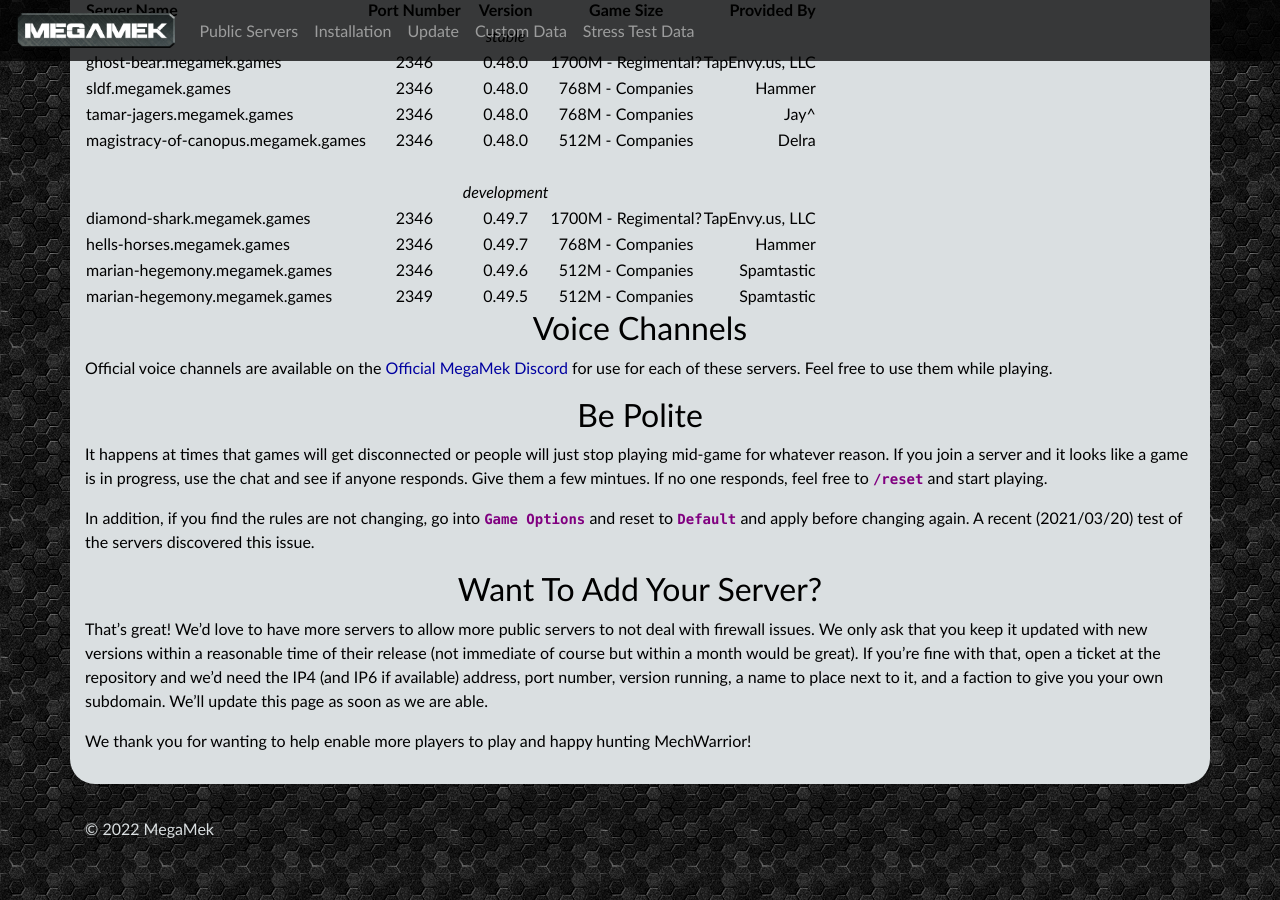
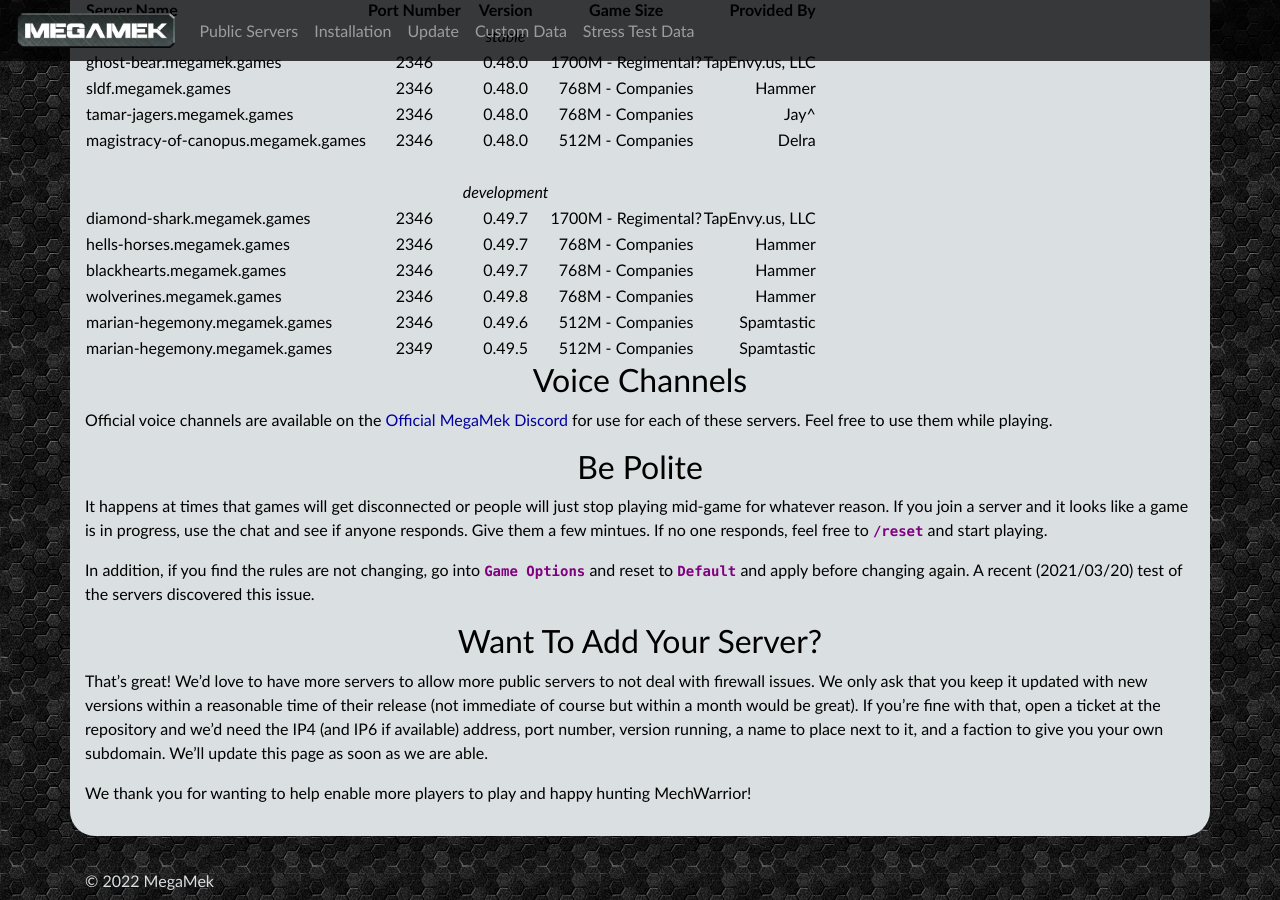
Before and after one commit to rjhancock/megamek-games, a Jekyll site: the page built from index.md, in a window 1280 px wide and 900 px high, scrolled down 684 px. Built offline with Jekyll 4.4.1, drawn with Linux system fonts in a browser that asks for light colours; our own code applies the rules of GitHub Pages for plain Markdown files.

Commit message:
Update index.md

```diff
--- a/index.md
+++ b/index.md
@@ -26,6 +26,8 @@
 |||*development*||
 |diamond-shark.megamek.games|2346|0.49.7|1700M - Regimental?|TapEnvy.us, LLC|
 |hells-horses.megamek.games|2346|0.49.7|768M - Companies|Hammer|
+|blackhearts.megamek.games|2346|0.49.7|768M - Companies|Hammer|
+|wolverines.megamek.games|2346|0.49.8|768M - Companies|Hammer|
 |marian-hegemony.megamek.games|2346|0.49.6|512M - Companies|Spamtastic|
 |marian-hegemony.megamek.games|2349|0.49.5|512M - Companies|Spamtastic|
 
```
